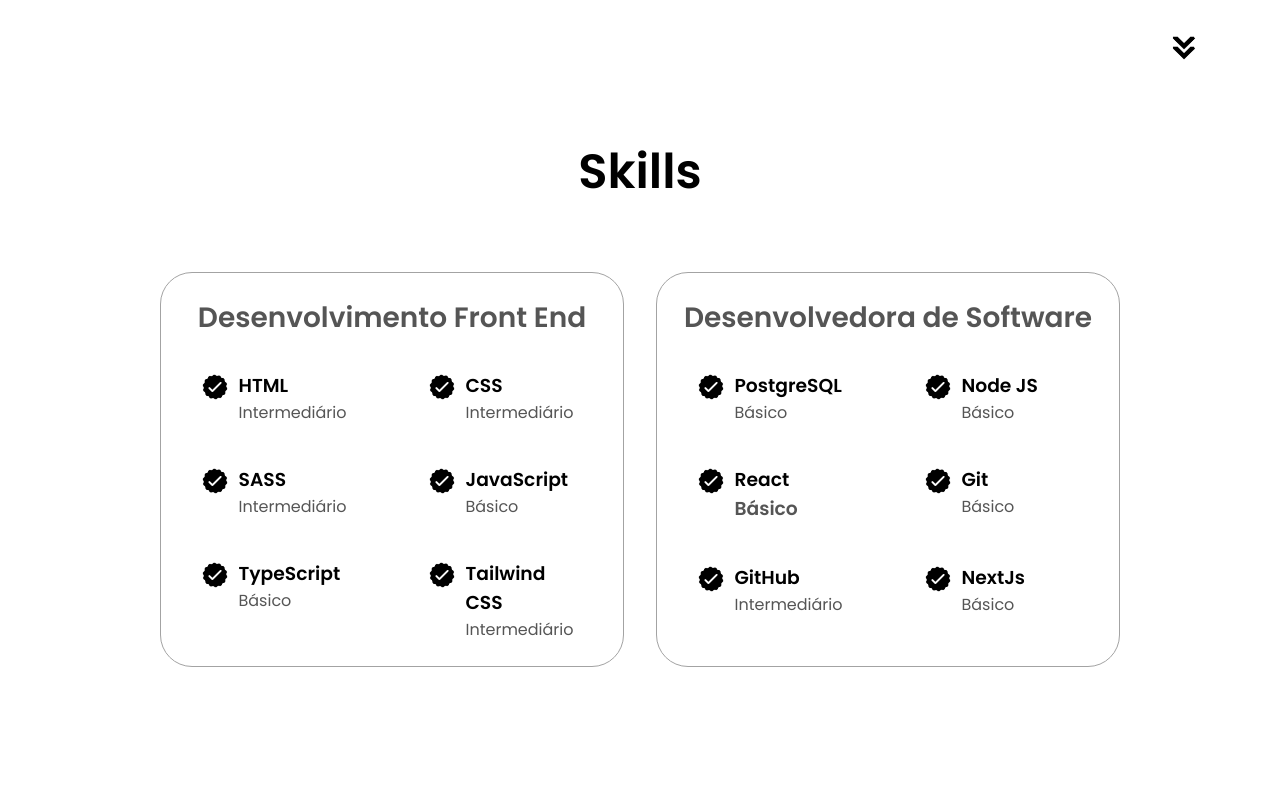
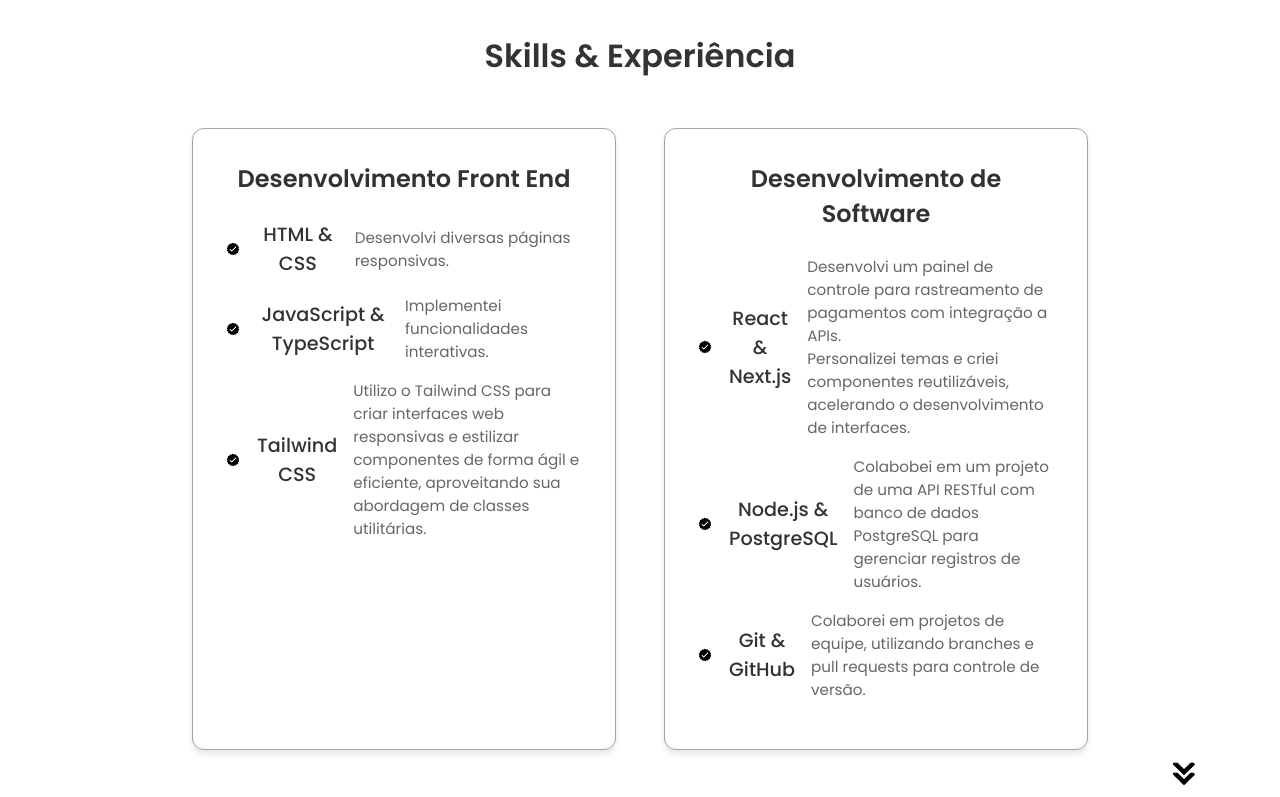
Before and after one commit to deniseschirmer/portifolio, a plain HTML site: page index.html in a window 1280 px wide. Shown: the part 1560-2357 px from the top of the page. Drawn offline with Linux system fonts and the light colour scheme.

```diff
--- a/index.html
+++ b/index.html
@@ -11,6 +11,7 @@
 </head>
 
 <body>
+  <header>
   <nav id="desktop-nav">
   <div class="logo">Denise Schirmer</div>
   <div>
@@ -38,6 +39,7 @@
     </div>
   </div>
 </nav>
+</header>
   <section id="profile">
     <div class="section__pic-container">
       <img src="den.jpg" alt="profile picture" class="about-pic" />
@@ -56,7 +58,7 @@
       </div>
       <div id="socials-container">
         <img src="./assets/linkedin.png" alt="My LinkedIn profile" class="icon"
-          onclick="location.href='https:www.linkedin.com/in/deniseschirmer/'" />
+          onclick="location.href='https:www.linkedin.com/in/deniseschirmer/'" target="_blank" rel="noopener noreferrer" />
         <img src="./assets/github.png" alt="My Github profile" class="icon"
           onclick="location.href='https:github.com/deniseschirmer'" />
       </div>
@@ -94,109 +96,52 @@
   </section>
 
   <section id="experience">
-
-    <h1 class="title">Skills</h1>
+    <h1 class="title">Skills & Experiência</h1>
     <div class="experience-details-container">
-      <div class="about-containers">
+      <!-- Desenvolvimento Front-End -->
       <div class="details-container">
         <h2 class="experience-sub-title">Desenvolvimento Front End</h2>
-          <div class="article-container">
-            <article>
-              <img src="./assets/checkmark.png" alt="Experience icon" class="icon" />
-              <div>
-                <h3>HTML</h3>
-                <p>Intermediário</p>
+        <ul class="skills-list">
+          <li>
+            <h3>HTML & CSS</h3>
+            <p>Desenvolvi diversas páginas responsivas.</p>
+          </li>
+          <li>
+            <h3>JavaScript & TypeScript</h3>
+            <p>Implementei funcionalidades interativas.</p>
+          </li>
+          <li>
+            <h3>Tailwind CSS</h3>
+            <p>Utilizo o Tailwind CSS para criar interfaces web responsivas e estilizar componentes de forma ágil
+               e eficiente, aproveitando sua abordagem de classes utilitárias.</p>
+          </li>
+        </ul>
       </div>
-            </article>
-            <article>
-              <img src="./assets/checkmark.png" alt="Experience icon" class="icon" />
-              <div>
-                <h3>CSS</h3>
-                <p>Intermediário</p>
-              </div>
-            </article>
-            <article>
-              <img src="./assets/checkmark.png" alt="Experience icon" class="icon" />
-              <div>
-                <h3>SASS</h3>
-                <p>Intermediário</p>
-              </div>
-            </article>
-            <article>
-              <img src="./assets/checkmark.png" alt="Experience icon" class="icon" />
-              <div>
-                <h3>JavaScript</h3>
-                <p>Básico</p>
-              </div>
-            </article>
-            <article>
-              <img src="./assets/checkmark.png" alt="Experience icon" class="icon" />
-              <div>
-                <h3>TypeScript</h3>
-                <p>Básico</p>
-              </div>
-            </article>
-            <article>
-              <img src="./assets/checkmark.png" alt="Experience icon" class="icon" />
-              <div>
-                <h3>Tailwind CSS</h3>
-                <p>Intermediário</p>
-              </div>
-            </article>
 
-          </div>
-        </div>
+      <!-- Desenvolvimento de Software -->
       <div class="details-container">
-          <h2 class="experience-sub-title">Desenvolvedora de Software</h2>
-          <div class="article-container">
-            <article>
-              <img src="./assets/checkmark.png" alt="Experience icon" class="icon" />
-              <div>
-                <h3>PostgreSQL</h3>
-                <p>Básico</p>
-              </div>
-            </article>
-            <article>
-              <img src="./assets/checkmark.png" alt="Experience icon" class="icon" />
-              <div>
-                <h3>Node JS</h3>
-                <p>Básico</p>
-              </div>
-            </article>
-            <article>
-              <img src="./assets/checkmark.png" alt="Experience icon" class="icon" />
-              <div>
-                <h3>React
-                  <p>Básico</p>
-              </div>
-            </article>
-            <article>
-              <img src="./assets/checkmark.png" alt="Experience icon" class="icon" />
-              <div>
-                <h3>Git</h3>
-                <p>Básico</p>
-              </div>
-            </article>
-            <article>
-              <img src="./assets/checkmark.png" alt="Experience icon" class="icon" />
-              <div>
-                <h3>GitHub</h3>
-                <p>Intermediário</p>
-              </div>
-            </article>
-            <article>
-              <img src="./assets/checkmark.png" alt="Experience icon" class="icon" />
-              <div>
-                <h3>NextJs</h3>
-                <p>Básico</p>
-              </div>
-            </article>
-          </div>
-        </div>
+        <h2 class="experience-sub-title">Desenvolvimento de Software</h2>
+        <ul class="skills-list">
+          <li>
+            <h3>React & Next.js</h3>
+            <p>Desenvolvi um painel de controle para rastreamento de pagamentos com integração a APIs.<br/>
+              Personalizei temas e criei componentes reutilizáveis, acelerando o desenvolvimento de interfaces.
+            </p>
+          </li>
+          <li>
+            <h3>Node.js & PostgreSQL</h3>
+            <p>Colabobei em um projeto de uma API RESTful com banco de dados PostgreSQL para gerenciar registros de usuários.</p>
+          </li>
+          <li>
+            <h3>Git & GitHub</h3>
+            <p>Colaborei em projetos de equipe, utilizando branches e pull requests para controle de versão.</p>
+          </li>
+        </ul>
       </div>
     </div>
     <img src="./assets/arrow.png" alt="Arrow icon" class="icon arrow" onclick="location.href='./#projects'" />
   </section>
+
 
   <section id="projects">
     <p class="section__text__p1">Navegue nos projetos recentes:</p>
@@ -242,7 +187,7 @@
             <button class="btn btn-color-2 project-btn" onclick="location.href='https://github.com/deniseschirmer/sistema-de-chamados'">
               Github
             </button>
-            <button class="btn btn-color-2 project-btn" onclick="location.href='https://deniseschirmer.github.io/sistema-de-chamados/'">
+            <button class="btn btn-color-2 project-btn" onclick="location.href='https://call-services.netlify.app/dashboard'">
               Live Demo
             </button>
           </div>
--- a/mediaqueries.css
+++ b/mediaqueries.css
@@ -44,25 +44,25 @@
   }
   .about-containers {
     margin-top: 0;
+    justify-content: center;
   }
 }
 
 @media screen and (max-width: 600px) {
   #contact,
-  footer {
+
+  #profile {
     height: 40vh;
-  }
-  #profile {
-    height: 83vh;
     margin-bottom: 0;
   }
   article {
     font-size: 1rem;
   }
-  footer nav {
+  /* footer nav {
     height: fit-content;
     margin-bottom: 2rem;
-  }
+    justify-content: center;
+  } */
   .about-containers,
   .contact-info-upper-container,
   .btn-container {
--- a/style.css
+++ b/style.css
@@ -10,10 +10,12 @@
 body {
   font-family: "Poppins", sans-serif;
   display: block;
+  overflow-x: hidden !important;
 }
 
 html {
   scroll-behavior: smooth;
+  overflow-x: hidden !important;
 }
 
 p {
@@ -26,6 +28,14 @@ a,
 .btn {
   transition: all 300ms ease;
 }
+ header {
+  background-color: rgba(53, 53, 53, 0.2);
+  position: fixed;
+  z-index: 1000;
+  left: 0;
+  top: 0  ;
+  width: 100vw;
+ }
 
 /* DESKTOP NAV */
 
@@ -33,12 +43,23 @@ nav,
 .nav-links {
   display: flex;
 }
+nav,
+.desktop-nav {
+  display: flex;
+
+
+}
 
 nav {
-  justify-content: space-around;
+  justify-content: space-between;
   align-items: center;
-  height: 17vh;
+  height: 75px;
+  display: flex;
+  padding: 0 5%;
+
+
 }
+
 
 .nav-links {
   gap: 2rem;
@@ -66,6 +87,12 @@ a:hover {
 .logo:hover {
   cursor: default;
 }
+footer nav {
+    height: fit-content;
+    margin-bottom: 2rem;
+    justify-content: center;
+    display: flex;
+  }
 
 /* HAMBURGER MENU */
 
@@ -150,7 +177,7 @@ a:hover {
 /* SECTIONS */
 
 section {
-  padding-top: 4vh;
+  padding-top: 10vh;
   height: 96vh;
   margin: 0 10rem;
   box-sizing: border-box;
@@ -165,7 +192,7 @@ section {
 
 #profile {
   display: flex;
-  justify-content: center;
+  justify-content: space-around;
   gap: 5rem;
   height: 80vh;
 }
@@ -194,7 +221,7 @@ section {
 .title {
   font-size: 3rem;
   text-align: center;
-  margin-bottom: 2rem;
+
 }
 
 #socials-container {
@@ -269,6 +296,7 @@ section {
   gap: 2rem;
   margin-bottom: 2rem;
   margin-top: 2rem;
+
 }
 
 .about-details-container {
@@ -279,6 +307,13 @@ section {
 .about-containers,
 .about-details-container {
   display: flex;
+  justify-content: space-around;
+
+}
+
+.text-container {
+  text-align: center;
+
 }
 
 .about-pic {
@@ -316,40 +351,94 @@ section {
 
 #experience {
   position: relative;
+  padding: 4rem 2rem;
 }
 
-.experience-sub-title {
-  color: rgb(85, 85, 85);
-  font-weight: 600;
-  font-size: 1.75rem;
-  margin-bottom: 2rem;
+.title {
+  text-align: center;
+  font-size: 2rem;
+  font-weight: 700;
+  margin-bottom: 3rem;
+  color: #333;
 }
 
 .experience-details-container {
   display: flex;
+  flex-wrap: wrap;
   justify-content: center;
-  flex-direction: column;
+  gap: 3rem;
+  margin-bottom: 1rem;
+
 }
 
-.article-container {
-  display: flex;
-  text-align: initial;
-  flex-wrap: wrap;
-  flex-direction: row;
-  gap: 2.5rem;
-  justify-content: space-around;
+.details-container {
+  background: #fff;
+  box-shadow: 0 4px 6px rgba(0, 0, 0, 0.1);
+  border-radius: 0.75rem;
+  padding: 2rem;
+  width: 100%;
+  max-width: 400px;
+  transition: transform 0.2s ease-in-out, box-shadow 0.2s ease-in-out;
 }
 
-article {
-  display: flex;
-  width: 10rem;
-  /* justify-content: space-around; */
-  gap: 0.5rem;
+.details-container:hover {
+  transform: translateY(-5px);
+  box-shadow: 0 6px 10px rgba(0, 0, 0, 0.15);
 }
 
-article .icon {
-  cursor: default;
+.experience-sub-title {
+  color: rgb(50, 50, 50);
+  font-weight: 600;
+  font-size: 1.5rem;
+  margin-bottom: 1.5rem;
+  text-align: center;
 }
+
+.skills-list {
+  list-style: none;
+  padding: 0;
+  margin: 0;
+}
+
+.skills-list li {
+  display: flex;
+  align-items: center;
+  gap: 1rem;
+  margin-bottom: 1rem;
+}
+
+.skills-list li h3 {
+  font-size: 1.2rem;
+  font-weight: 500;
+  color: #333;
+}
+
+.skills-list li p {
+  font-size: 0.95rem;
+  color: #666;
+  text-align: left;
+}
+
+.skills-list li::before {
+  content: "";
+  display: inline-block;
+  width: 16px;
+  height: 16px;
+  background: url('./assets/checkmark.png') no-repeat center/cover;
+  flex-shrink: 0;
+}
+
+.icon.arrow {
+  display: block;
+  margin: 2rem auto 0;
+  cursor: pointer;
+  transition: transform 0.2s ease-in-out;
+}
+
+.icon.arrow:hover {
+  transform: translateY(-3px);
+}
+
 
 /* PROJECTS SECTION */
 
@@ -384,7 +473,7 @@ article .icon {
   display: flex;
   justify-content: center;
   flex-direction: column;
-  height: 70vh;
+  height: 50vh;
 }
 
 .contact-info-upper-container {
@@ -421,10 +510,11 @@ article .icon {
 /* FOOTER SECTION */
 
 footer {
-  height: 26vh;
+  height: 15vh;
   margin: 0 1rem;
 }
 
 footer p {
   text-align: center;
+
 }
```
Lines whose indentation alone changed are shown as unchanged.
